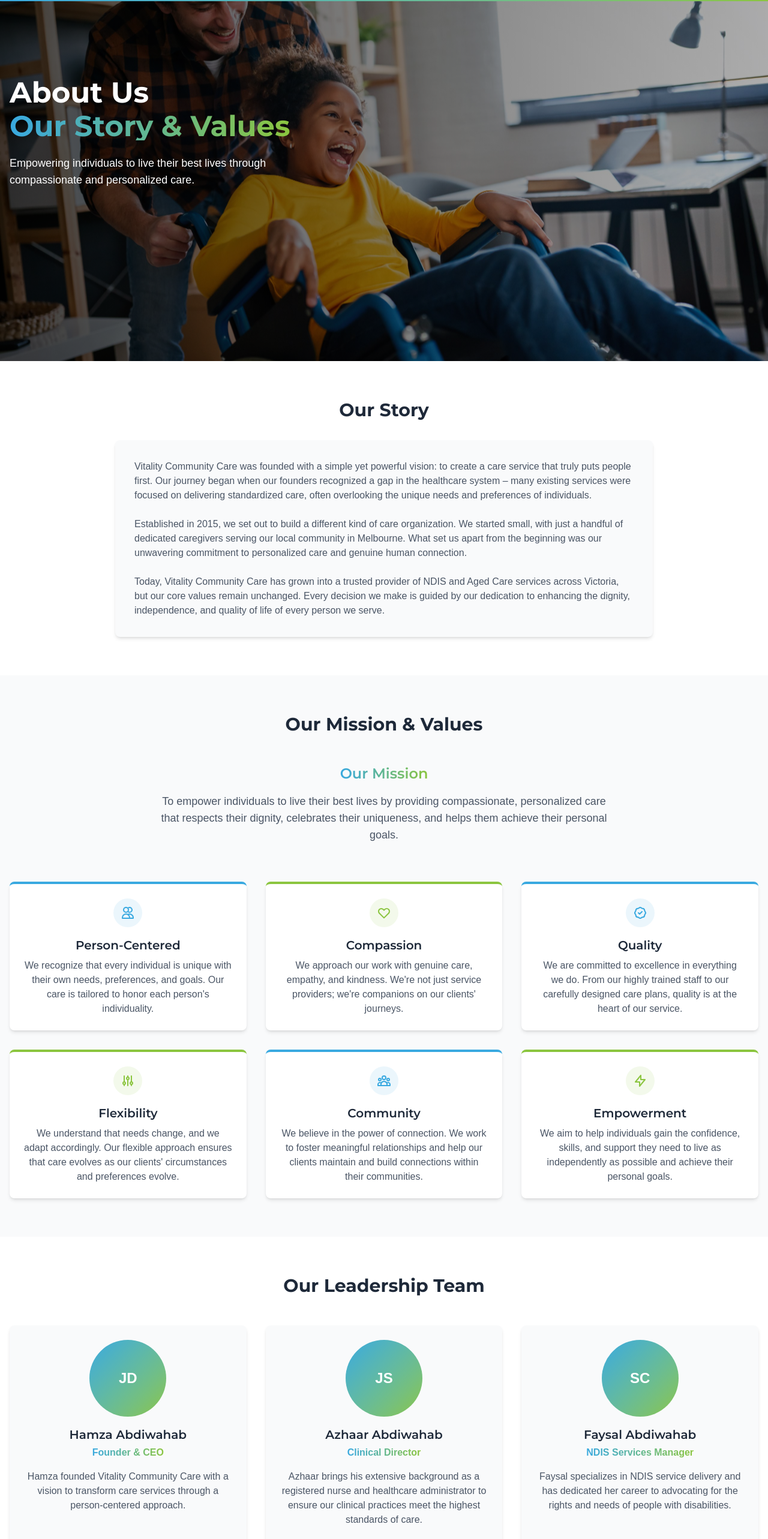
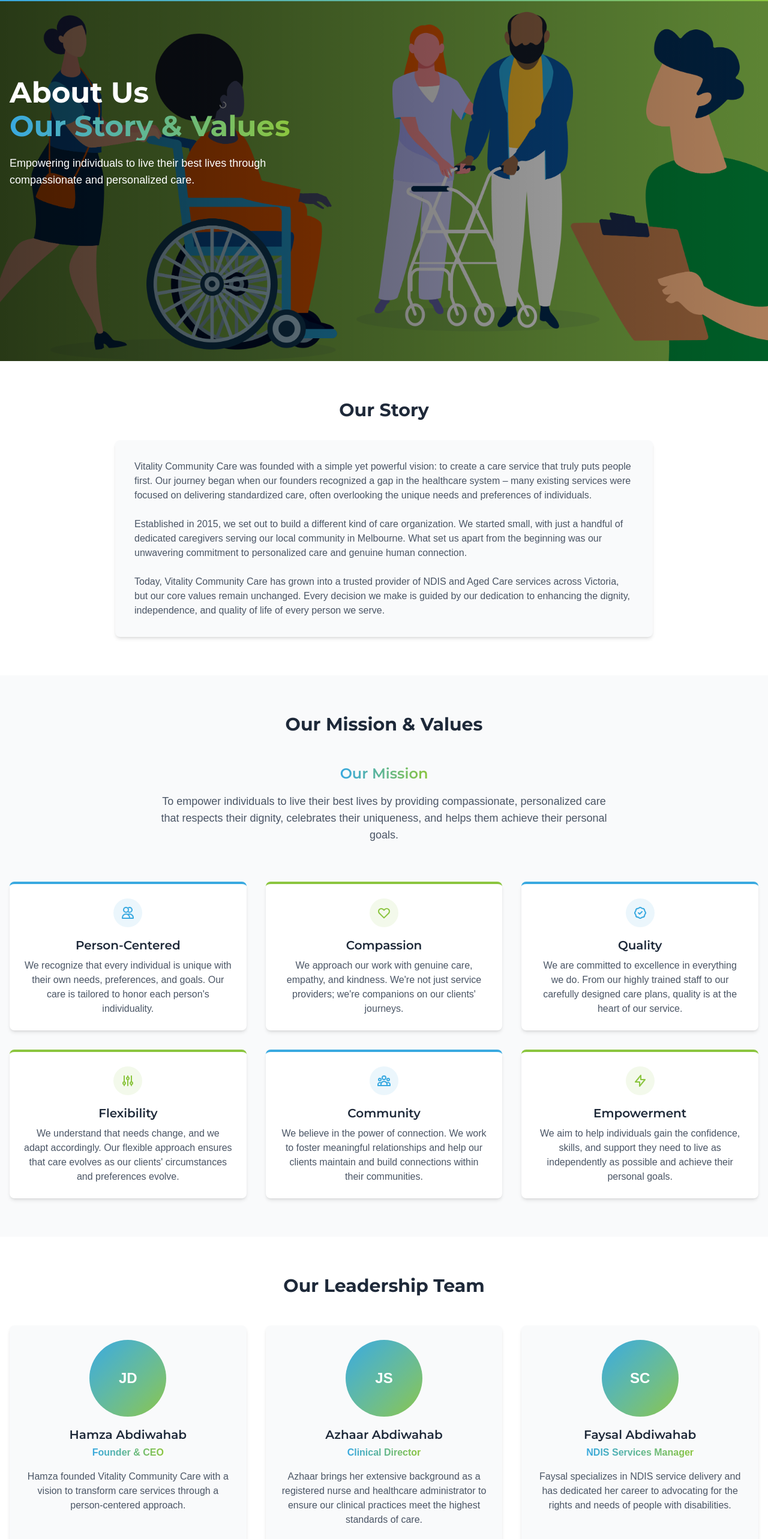
Before and after one commit to faysalabdi/vitality-app, a Next.js app: page /about-us in a window 1280 px wide. Shown: the part 159-2725 px from the top of the page at 60% size. Built offline with nearby package versions, Linux system fonts and the light colour scheme.

Commit message:
Update About Us page content and images

```diff
--- a/src/app/about-us/page.tsx
+++ b/src/app/about-us/page.tsx
@@ -14,7 +14,7 @@
     url: 'https://vitalitycommunitycare.com.au/about-us',
     images: [
       {
-        url: '/images/about-us-og.jpg', // Replace with actual image when available
+        url: '/images/about-us-og.jpg',
         width: 1200,
         height: 630,
         alt: 'Vitality Community Care team',
@@ -29,7 +29,7 @@
       {/* Hero Banner */}
       <section className="relative min-h-[450px] md:h-[550px] lg:h-[600px] overflow-hidden">
         <Image
-          src="/AdobeStock_423741997-scaled-1.jpeg"
+          src="/pwd-support.png"
           alt="About Vitality Community Care"
           fill
           className="object-cover"
@@ -225,7 +225,7 @@
                 fontWeight: 'bold'
               }}>Clinical Director</p>
               <p className="text-gray-600 mb-4">
-                Azhaar brings his extensive background as a registered nurse and healthcare administrator to ensure our clinical practices meet the highest standards of care.
+                Azhaar brings her extensive background as a registered nurse and healthcare administrator to ensure our clinical practices meet the highest standards of care.
               </p>
             </div>
 
```
